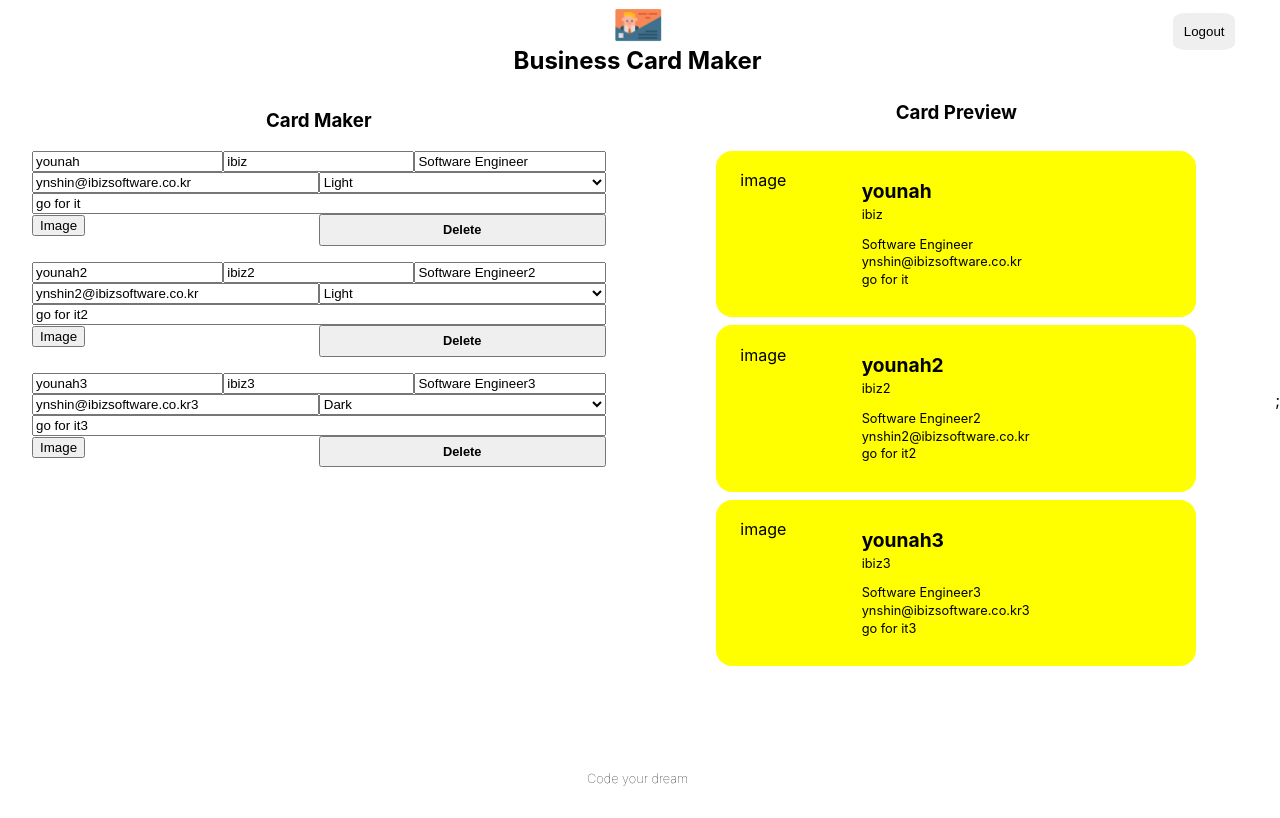
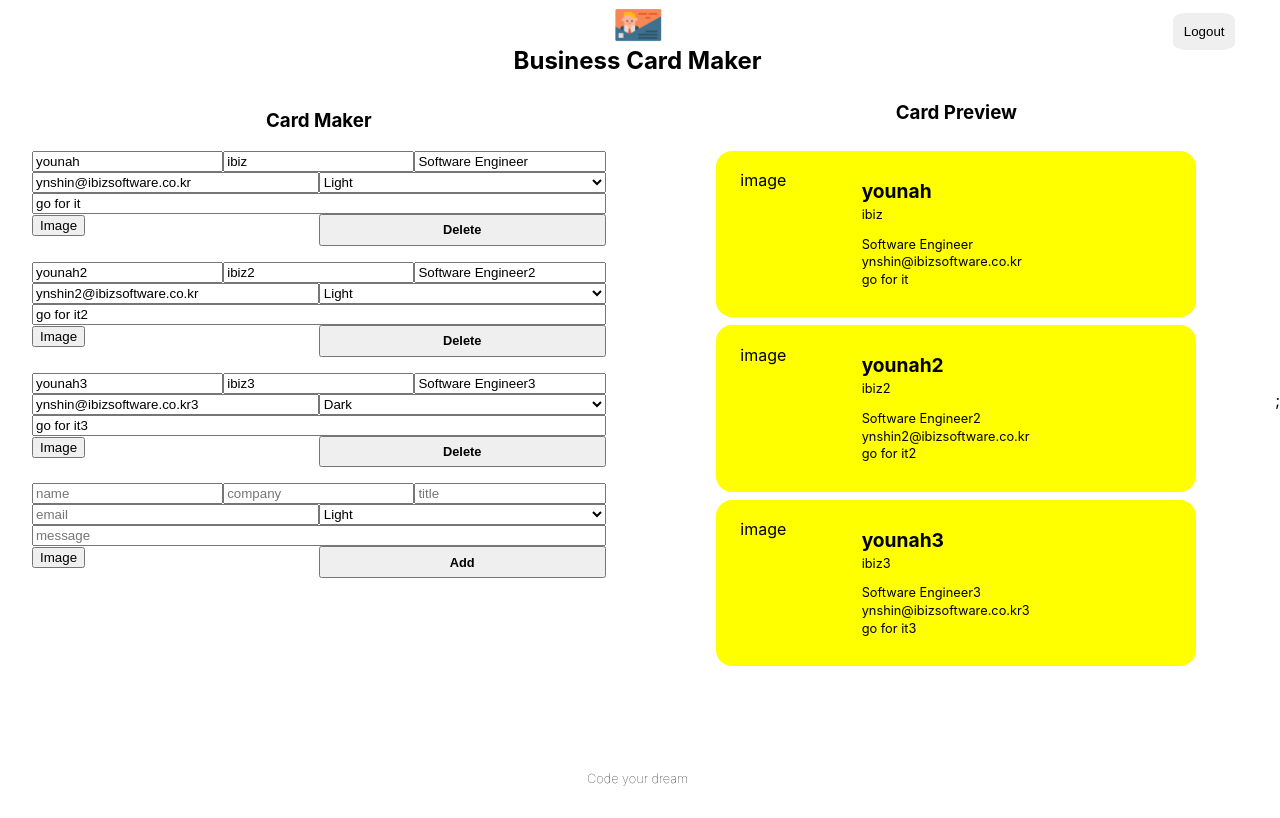
Before and after one commit to younahshin-dev/react_card-maker, a React (Create React App) app: page /maker in a window 1280 px wide. Built offline with nearby package versions, Linux system fonts and the light colour scheme; no server answers; sample sign-in values are in the browser's storage.

Commit message:
add CardAddForm componenet

```diff
--- /dev/null
+++ b/src/components/card_add_form/card_add_form.jsx
@@ -0,0 +1,59 @@
+
+import React from "react";
+import { useRef } from "react";
+
+import Button from "../button/button";
+import ImageFileInput from "../image_file_input/image_file_input";
+import styles from './card_add_form.module.css';
+
+const CardAddForm = ({onAdd}) => {
+    const nameRef = useRef();
+    const companyRef = useRef();
+    const titleRef = useRef();
+    const emailRef = useRef();
+    const themeRef = useRef();
+    const messageRef = useRef();
+
+    const formRef = useRef();
+
+    const onSubmit = (event) => {
+        event.preventDefault();
+
+        const card = {
+            id: Date.now(), //uuid
+            name: nameRef.current.value || '',
+            company: companyRef.current.value || '',
+            title: titleRef.current.value || '',
+            email: emailRef.current.value || '',
+            theme: themeRef.current.value || '',
+            message: messageRef.current.value || '',
+            fileName: '',
+            fileURL: '',
+        };
+
+        formRef.current.reset();
+        onAdd(card);
+
+    };
+
+    return(
+        <form ref={formRef} className={styles.form}>
+            <input ref={nameRef} className={styles.input} type="text" name="name" placeholder="name"/>
+            <input ref={companyRef} className={styles.input} type="text" name="company" placeholder="company"/>
+            <input ref={titleRef} className={styles.input} type="text" name="title" placeholder="title"/>
+            <input ref={emailRef} className={styles.input} type="text" name="email" placeholder="email"/>
+            <select ref={themeRef} className={styles.select} name="theme" placeholder="theme">
+                <option value="light">Light</option>
+                <option value="dark">Dark</option>
+                <option value="colorful">Colorful</option>
+            </select>
+            <input ref={messageRef} className={styles.textarea} type="textarea" name="message" placeholder="message"/>
+            <div className={styles.fileInput}>
+                <ImageFileInput />
+            </div>
+            <Button name="Add" onClick={onSubmit}/>
+        </form>
+    )
+};
+
+export default CardAddForm;
--- /dev/null
+++ b/src/components/card_add_form/card_add_form.module.css
@@ -0,0 +1,45 @@
+@value makerWhite, makerBlack from "../../common/colors.css";
+
+.form {
+    display:flex;
+    width:100%;
+    flex-wrap: wrap;
+    border-top: 1px solid makerBlack;
+    border-left: 1px solid makerBlack;
+    margin-bottom:1em;
+}
+
+.imput,
+,textarea,
+.select,
+.button,
+.fileInput {
+    font-size: 0.8rem;
+    width: 100%;
+    border: 0;
+    padding: 0.5em;
+    border-bottom: 1px slid makerBlack;
+    border-right: 1px slid makerBlack;
+    background: makerWhite;
+}
+
+.input,
+.select {
+    flex: 1 1 30%;
+}
+
+.fileInput {
+    padding: 0;
+    flex: 1 1 50%;
+}
+
+.input:focus,
+.textarea:focus,
+.select:focus,
+.button:focus {
+    outline:0;
+}
+
+.textarea {
+    flex-basis:100%;
+}
--- a/src/components/editor/editor.jsx
+++ b/src/components/editor/editor.jsx
@@ -1,15 +1,17 @@
 import React from 'react';
+import CardAddForm from '../card_add_form/card_add_form';
 import CardEditForm from '../card_edit_form/card_edit_form';
 import styles from './editor.module.css';
 
-const Editor = ({ cards }) =>
+const Editor = ({ cards, addCard }) =>
     <section className={styles.editor}>
        <h1 className={styles.title}>Card Maker</h1>
        {
            cards.map(card=> (
-            <CardEditForm card={card}></CardEditForm>
+            <CardEditForm key={card.id} card={card}></CardEditForm>
            ))
        }
+       <CardAddForm onAdd={addCard}/>
     </section>
 ;
 
--- a/src/components/maker/maker.jsx
+++ b/src/components/maker/maker.jsx
@@ -7,7 +7,7 @@
 import { useHistory } from 'react-router';
 
 const Maker = ({authService}) => {
-    const [cards, setCard] = useState([
+    const [cards, setCards] = useState([
         {
             id: '1',
             name: 'younah',
@@ -56,11 +56,16 @@
         })
     });
 
+    const addCard = (card) => {
+        const updated = [...cards, card];
+        setCards(updated);
+    }
+
     return (
         <section className={styles.maker}>
             <Header onLogout={onLogout}/>
             <div className={styles.container}>
-                <Editor cards={cards}/>
+                <Editor cards={cards} addCard={addCard}/>
                 <Preview cards={cards}/>
             </div>
             <Footer/>
```
Also changed, not shown: 1 other file (tests, documents, lock files or other folders).
